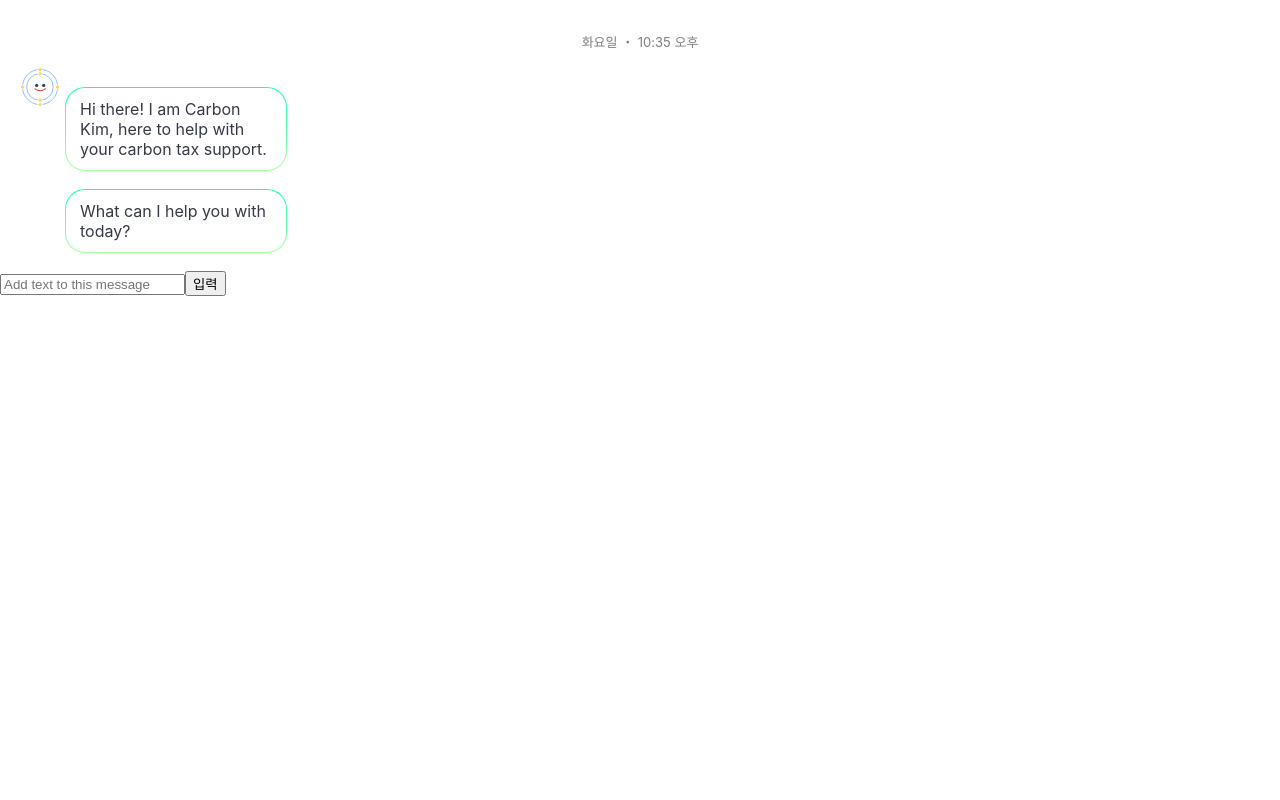
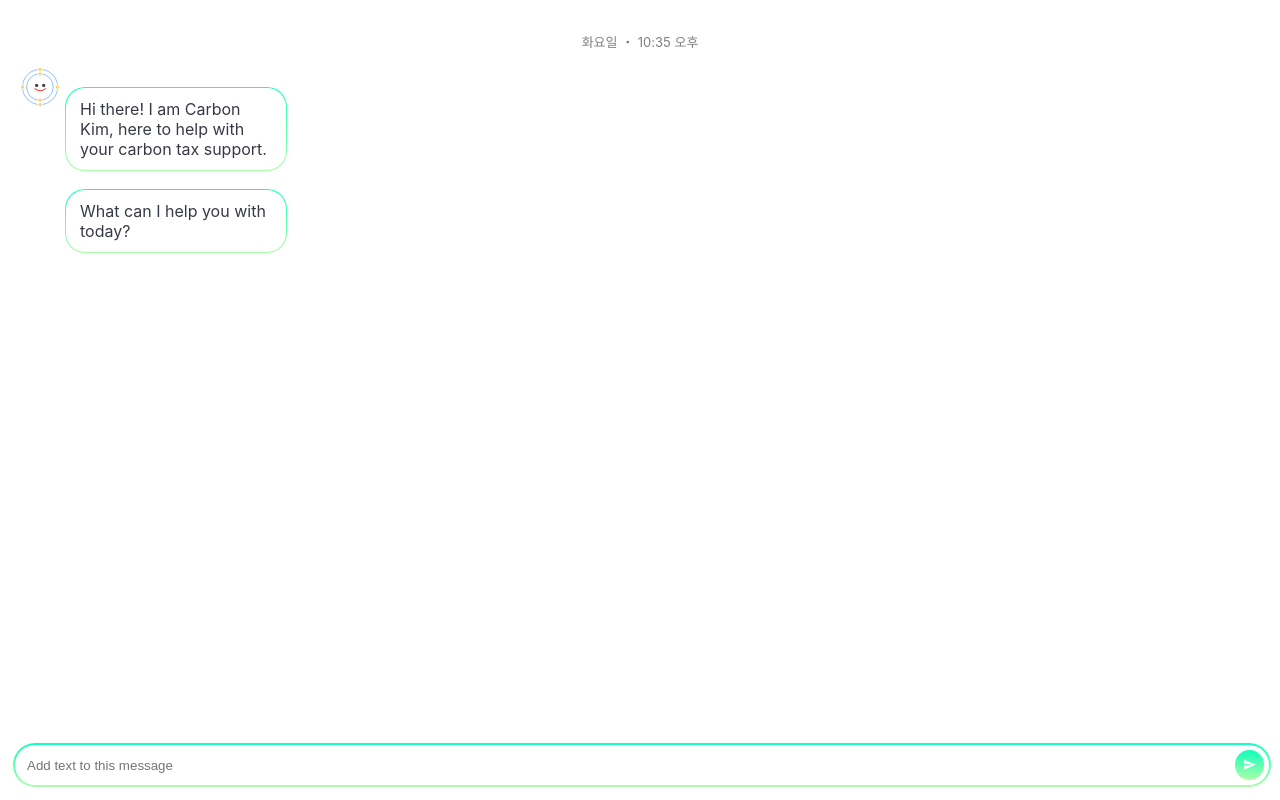
Before and after one commit to IBM-Call-for-Code-2020/front-end, a React (Create React App) app: page /chat in a window 1280 px wide. Built offline with nearby package versions, Linux system fonts and the light colour scheme.

Commit message:
:lipstick: Add style Chat Form

```diff
--- a/src/components/chat/form/Button.jsx
+++ b/src/components/chat/form/Button.jsx
@@ -1,7 +1,13 @@
 import React from 'react'
+import Button from 'modules/chat/form/Button'
+import { MdSend } from 'react-icons/md'
 
 function ChatFormButtonComponent(props) {
-  return <button data-testid="button">입력</button>
+  return (
+    <Button data-testid="button">
+      <MdSend />
+    </Button>
+  )
 }
 
 export default ChatFormButtonComponent
--- a/src/components/chat/form/Input.jsx
+++ b/src/components/chat/form/Input.jsx
@@ -1,4 +1,5 @@
 import React, { useCallback } from 'react'
+import Input from 'modules/chat/form/Input'
 
 function ChatFormInputComponent(props) {
   const { value, onChange, disabled } = props
@@ -8,7 +9,7 @@ function ChatFormInputComponent(props) {
   }, [])
 
   return (
-    <input
+    <Input
       type="text"
       placeholder="Add text to this message"
       value={value}
--- a/src/containers/chat/Form.jsx
+++ b/src/containers/chat/Form.jsx
@@ -1,6 +1,7 @@
 import React, { useCallback, useState } from 'react'
 import Input from 'components/chat/form/Input'
 import Button from 'components/chat/form/Button'
+import Form from 'modules/chat/form'
 
 function ChatFormContainer(props) {
   const { onSubmit = () => {}, isLoading } = props
@@ -20,10 +21,10 @@ function ChatFormContainer(props) {
   }, [])
 
   return (
-    <form onSubmit={handleSubmit}>
+    <Form onSubmit={handleSubmit}>
       <Input value={userText} onChange={onChange} disabled={isLoading} />
       <Button />
-    </form>
+    </Form>
   )
 }
 
--- /dev/null
+++ b/src/modules/chat/form/Button.jsx
@@ -0,0 +1,16 @@
+import styled from 'styled-components'
+
+const ChatFormButtonModule = styled.button`
+  display: flex;
+  justify-content: center;
+  align-items: center;
+  width: 30px;
+  height: 30px;
+  margin: 5px;
+  border: none;
+  color: #fff;
+  background: linear-gradient(to top, #aaffa9, #11ffbd);
+  border-radius: 50%;
+`
+
+export default ChatFormButtonModule
--- /dev/null
+++ b/src/modules/chat/form/Input.jsx
@@ -0,0 +1,11 @@
+import styled from 'styled-components'
+
+const ChatFormInputModule = styled.input`
+  width: 100%;
+  height: 20px;
+  margin: 5px 0 5px 10px;
+  border: none;
+  outline: none;
+`
+
+export default ChatFormInputModule
--- /dev/null
+++ b/src/modules/chat/form/index.jsx
@@ -0,0 +1,22 @@
+import styled from 'styled-components'
+
+const ChatFormContainerModule = styled.form`
+  position: fixed;
+  bottom: 0;
+  left: 0;
+  display: flex;
+  align-items: center;
+  width: calc(100% - 26px);
+  border-radius: 500px;
+  margin: 0 13px 13px 13px;
+  border-style: solid;
+  border-width: 2px;
+  border-image-source: linear-gradient(to top, #aaffa9, #11ffbd);
+  border-image-slice: 1;
+  background-image: linear-gradient(to bottom, #ffffff, #ffffff),
+    linear-gradient(to top, #aaffa9, #11ffbd);
+  background-origin: border-box;
+  background-clip: content-box, border-box;
+`
+
+export default ChatFormContainerModule
--- a/src/modules/chat/index.jsx
+++ b/src/modules/chat/index.jsx
@@ -1,9 +1,9 @@
 import styled from 'styled-components'
 
 const ChatContainerModule = styled.div`
-  min-height: 100vh;
   overflow-x: hidden;
   overflow-y: auto;
+  padding-bottom: 70px;
 `
 
 export default ChatContainerModule
```
